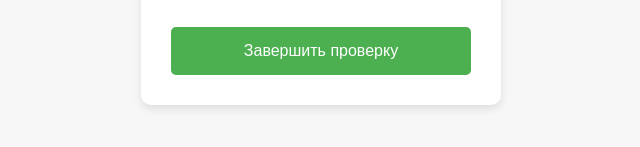
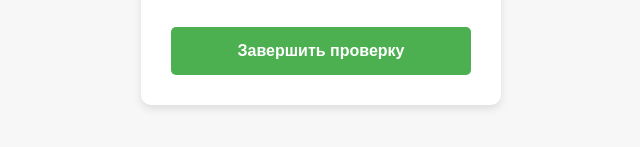
Before and after one commit to withoutme2468/verifanka, a plain HTML site: page index.html in a window 1280 px wide. Both pictures are taken after a click on the button "Начать проверку". Shown: the part 445-592 px from the top of the page, 319-959 px from the left. Drawn offline with Linux system fonts and the light colour scheme.

Commit message:
Update index.html

```diff
--- a/index.html
+++ b/index.html
@@ -108,7 +108,7 @@
         // Создаем новую кнопку ниже
         var newBtn = document.createElement("button");
         newBtn.classList.add("new-btn");
-        newBtn.innerHTML = "Завершить проверку";
+        newBtn.innerHTML = "<strong>Завершить проверку</strong>";
         newBtn.onclick = function() {
             // Показываем ошибку, если условия не выполнены
             document.getElementById("errorMessage").style.display = "block";
```
